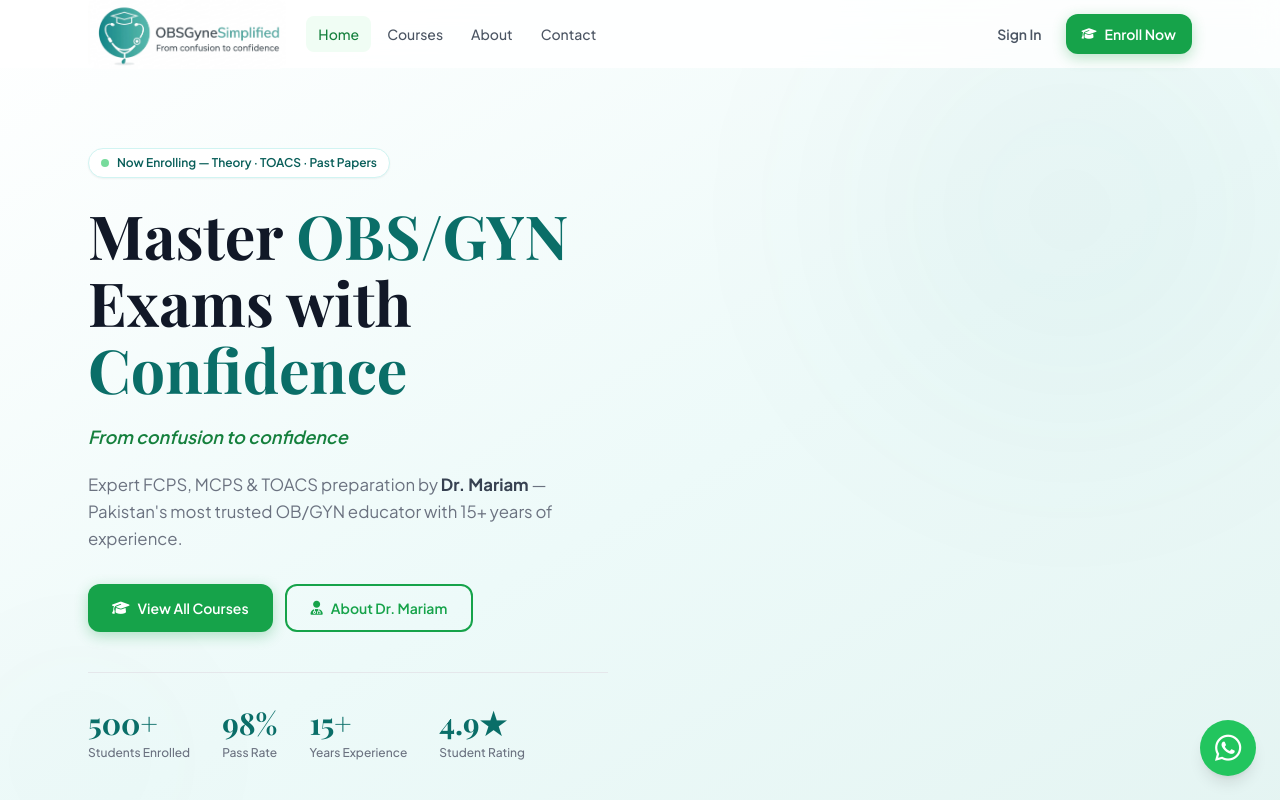
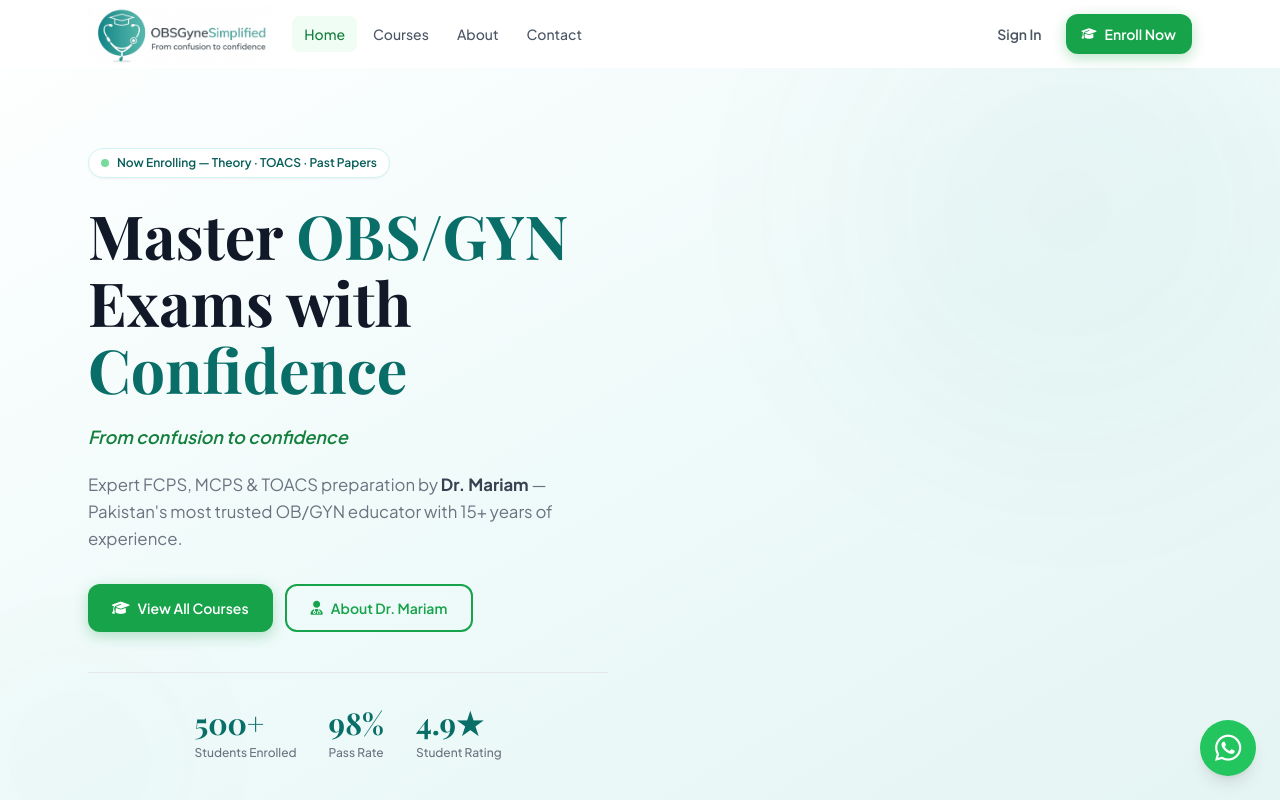
Before and after one commit to mrsheraz33/Obgyne-Frontend, a React (Vite) app: page / in a window 1280 px wide. Shown: the top 800 px of the page. Built offline with nearby package versions, Linux system fonts and the light colour scheme; a web font is replaced by a local one.

Commit message:
update and add new files

```diff
--- a/src/components/layout/Navbar.jsx
+++ b/src/components/layout/Navbar.jsx
@@ -36,7 +36,7 @@ const Navbar = () => {
   return (
     <>
       <nav className={`fixed top-0 inset-x-0 z-50 h-[68px] transition-all duration-300
-        ${scrolled ? 'bg-white/96 backdrop-blur-xl shadow-sm border-b border-gray-100' : 'bg-white/85 backdrop-blur-md'}`}>
+        ${scrolled ? 'bg-white backdrop-blur-xl shadow-sm border-b border-gray-100' : 'bg-white backdrop-blur-md'}`}>
         <div className="max-w-6xl mx-auto px-4 sm:px-6 h-full flex items-center gap-3">
 
           {/* Logo */}
@@ -44,7 +44,7 @@ const Navbar = () => {
             <img
               src="/logo2.png "
               alt="OBGyne Simplified"
-              className="h-[70px] w-auto object-contain rounded-lg"
+              className="h-[65px] w-auto object-contain rounded-lg"
             />
           </Link>
 
--- a/src/pages/HomePage.jsx
+++ b/src/pages/HomePage.jsx
@@ -114,8 +114,8 @@ const HomePage = () => {
                 <Link to="/courses" className="btn-primary"><i className="fa-solid fa-graduation-cap text-sm" />View All Courses</Link>
                 <Link to="/about" className="btn-outline"><i className="fa-solid fa-user-doctor text-sm" />About Dr. Mariam</Link>
               </div>
-              <div className="flex flex-wrap gap-8 pt-8 border-t border-gray-200">
-                {[{ t: 500, s: '+', l: 'Students Enrolled' }, { t: 98, s: '%', l: 'Pass Rate' }, { t: 15, s: '+', l: 'Years Experience' }].map((s, i) => (
+              <div className="flex justify-center flex-wrap gap-8 pt-8 border-t border-gray-200">
+                {[{ t: 500, s: '+', l: 'Students Enrolled' }, { t: 98, s: '%', l: 'Pass Rate' }].map((s, i) => (
                   <div key={i}>
                     <div className="font-display text-3xl font-bold text-teal-600 leading-tight">
                       <Counter target={s.t} suffix={s.s} />
@@ -156,7 +156,7 @@ const HomePage = () => {
                 <div className="mt-4 flex items-center justify-between bg-teal-50 rounded-xl p-3.5 border border-teal-100">
                   <div>
                     <div className="text-xs font-bold text-teal-700 mb-0.5">By Dr. Mariam</div>
-                    <div className="text-[11px] text-teal-600">FCPS (Obs & Gynae) · 15+ Years</div>
+                    <div className="text-[11px] text-teal-600">FCPS (Obs & Gynae)</div>
                   </div>
                   <div className="flex gap-0.5">{[1, 2, 3, 4, 5].map(s => <i key={s} className="fa-solid fa-star text-amber-400 text-xs" />)}</div>
                 </div>
@@ -326,8 +326,8 @@ const HomePage = () => {
             </div>
             <div className="grid grid-cols-1 md:grid-cols-2 gap-5 max-w-2xl mx-auto">
               {[
-                { file: '/voice1.mp3', name: 'Dr. Fatima', role: 'FCPS Candidate, Lahore', initials: 'DF', bg: 'bg-teal-100 text-teal-800' },
-                { file: '/voice2.mp3', name: 'Dr. Sara', role: 'TOACS Candidate, Karachi', initials: 'DS', bg: 'bg-purple-100 text-purple-800' },
+                { file: '/voice1.opus', name: 'Dr. Fatima', role: 'FCPS Candidate, Lahore', initials: 'DF', bg: 'bg-teal-100 text-teal-800' },
+                { file: '/voice2.opus', name: 'Dr. Sara', role: 'TOACS Candidate, Karachi', initials: 'DS', bg: 'bg-purple-100 text-purple-800' },
               ].map((v, i) => (
                 <div key={i} className="card p-5">
                   <div className="flex items-center gap-3 mb-4">
```
Also changed, not shown: 2 other files (tests, documents, lock files or other folders).
